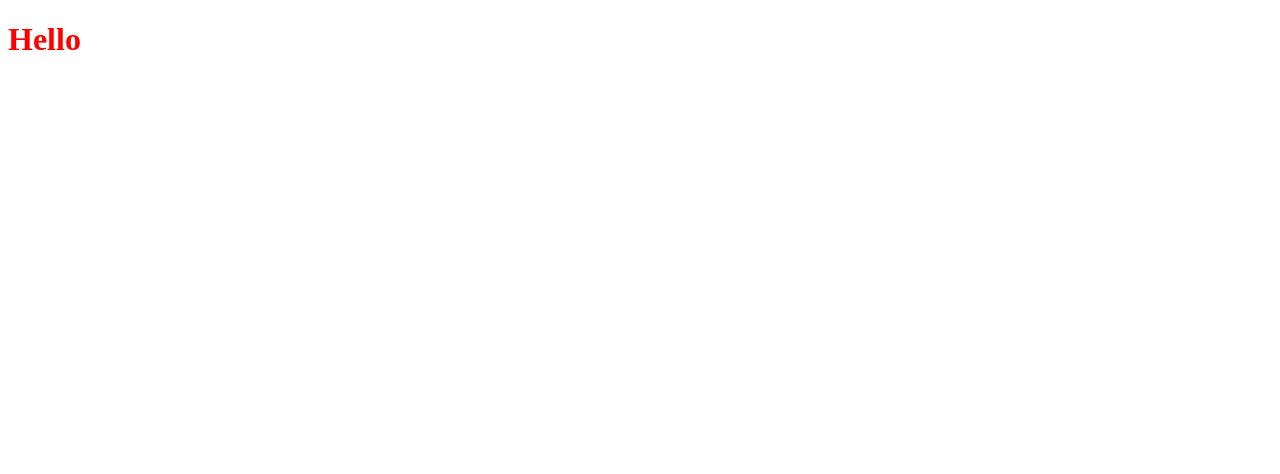
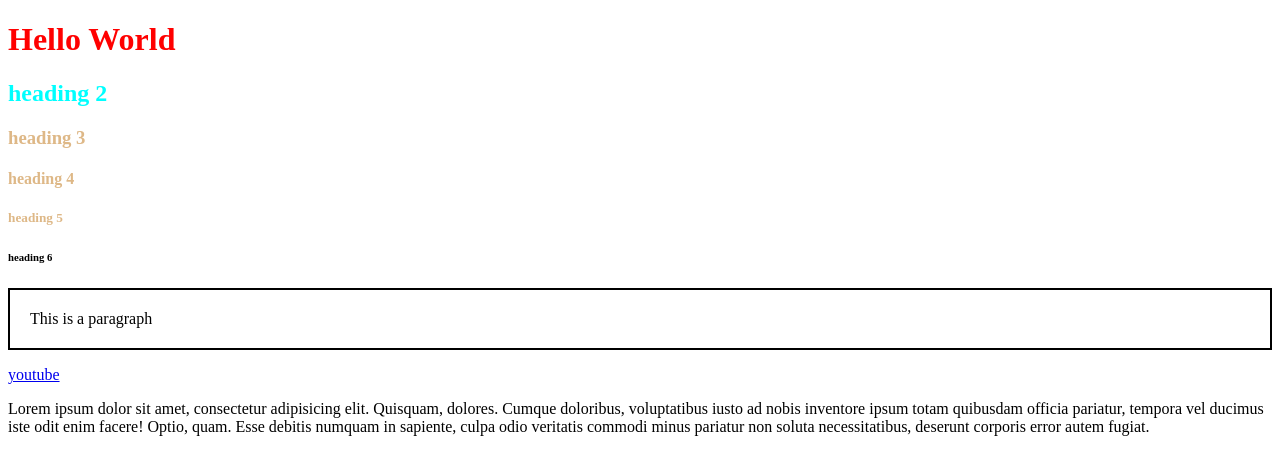
Before and after one commit to srinidhi0506/autosuggest, a website: page frontend/index.html in a window 1280 px wide. Drawn offline with Linux system fonts and the light colour scheme.

Commit message:
Added HTML Tags

```diff
--- a/frontend/css/index.css
+++ b/frontend/css/index.css
@@ -1,3 +1,18 @@
+/*element selector*/
 h1{
     color:red;
 }
+
+#heading2{
+    color: aqua;
+}
+.heading{
+    color: burlywood;
+}
+.para{
+   border: 2px;
+   border-color: black;
+   border-style: solid;
+   padding: 20px;
+   text-align: justify;
+}
--- a/frontend/index.html
+++ b/frontend/index.html
@@ -7,7 +7,16 @@
     <link rel="stylesheet" href="css/index.css">
 </head>
 <body>
-    <h1>Hello</h1>
+    <h1>Hello World</h1>
+    <h2 id="heading2">heading 2</h2>
+
+    <h3 class="heading">heading 3</h3>
+    <h4 class="heading">heading 4</h4>
+    <h5 class="heading">heading 5</h5>
+    <h6>heading 6</h6>
+    <p class="para">This is a paragraph</p>
+    <a href="https://www.youtube.com/">youtube</a>
+    <p>Lorem ipsum dolor sit amet, consectetur adipisicing elit. Quisquam, dolores. Cumque doloribus, voluptatibus iusto ad nobis inventore ipsum totam quibusdam officia pariatur, tempora vel ducimus iste odit enim facere! Optio, quam. Esse debitis numquam in sapiente, culpa odio veritatis commodi minus pariatur non soluta necessitatibus, deserunt corporis error autem fugiat.</p>
     <script src="js/indexl.js"></script>
 </body>
 </html>
```
